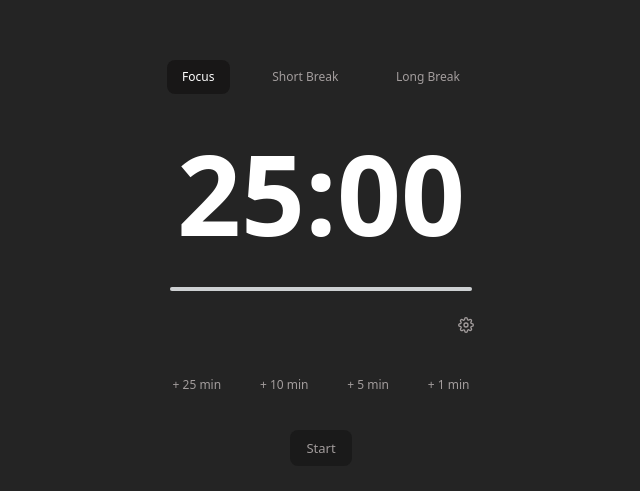
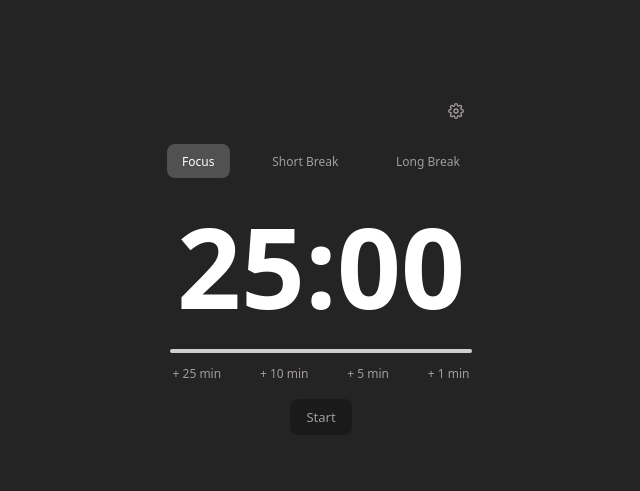
Before and after one commit to ink3rroll/REACT-ROADMAP-Pomodoro-Tracker, a React (Vite) app: page / in a window 1280 px wide. Shown: the part 137-628 px from the top of the page, without its empty margins (319-959 px from the left). Built offline with nearby package versions, Linux system fonts and the light colour scheme.

Commit message:
updated the input 0 bug

```diff
--- a/src/App.jsx
+++ b/src/App.jsx
@@ -134,21 +134,22 @@ function App() {
         <div onMouseDown={(e) => {if (e.target === e.currentTarget){setHideModal(true)} }} className='settings-modal'>
           <form action="" onMouseDown={(e) => e.stopPropagation()}>
               <label style={{ color: textColor1 }} htmlFor="focus">Focus Default Timer Min</label>
-              <input style={{ color: textColor1 }} type="number" min="1" step="1" onChange={(e) => setTempSettings({...tempSettings, focus: Number(e.target.value)})} name="" id="focus" value={tempSettings["focus"]} />
+              <input style={{ color: textColor1 }} type="number" min="1" step="1" onChange={(e) => setTempSettings({...tempSettings, focus: e.target.value === "" ? "" : Number(e.target.value)})} name="" id="focus" value={tempSettings["focus"]} />
               <label style={{ color: textColor2 }} htmlFor="short">Short Break Default Timer Min</label>
-              <input style={{ color: textColor2 }} type="number" min="1" step="1" onChange={(e) => setTempSettings({...tempSettings, short: Number(e.target.value)})} name="" id="short" value={tempSettings["short"]} />
+              <input style={{ color: textColor2 }} type="number" min="1" step="1" onChange={(e) => setTempSettings({...tempSettings, short: e.target.value === "" ? "" : Number(e.target.value)})} name="" id="short" value={tempSettings["short"]} />
               <label style={{ color: textColor3 }} htmlFor="long">Long Break Default Timer Min</label>
-              <input style={{ color: textColor3 }} type="number" min="1" step="1" onChange={(e) => setTempSettings({...tempSettings, long: Number(e.target.value)})} name="" id="long" value={tempSettings["long"]}/>
+              <input style={{ color: textColor3 }} type="number" min="1" step="1" onChange={(e) => setTempSettings({...tempSettings, long: e.target.value === "" ? "" : Number(e.target.value)})} name="" id="long" value={tempSettings["long"]}/>
               <button disabled={(tempSettings["focus"] === focusTimerDefault && tempSettings["short"] === shortBreakDefault && tempSettings["long"] === longBreakDefault)} className='update-btn' type='submit' onClick={(e) => handleUpdateSettings(e)}>Update Settings</button>
             </form>
         </div>}
 
-
+        <button onClick={() => setHideModal(false)} className='settings-btn'><FiSettings/></button>
         <div className="row">
           <button onClick={() => setTimerMode(0)} className='timer-mode-btn' data-active={timerMode === 0}>Focus</button>
           <button onClick={() => setTimerMode(1)} className='timer-mode-btn' data-active={timerMode === 1}>Short Break</button>
           <button onClick={() => setTimerMode(2)} className='timer-mode-btn' data-active={timerMode === 2}>Long Break</button>
         </div>
+
 
         <h1>{formatTime(mainTimer)}</h1>
         <div className="row">
@@ -156,7 +157,7 @@ function App() {
             <div style={{ width: `${progressPercent}%` }} className='progress-bar'></div>
           </div>
         </div>
-        <button onClick={() => setHideModal(false)} className='settings-btn'><FiSettings/></button>
+
 
         <div className="row">
           <button onClick={() => {
--- a/src/styles/App.css
+++ b/src/styles/App.css
@@ -94,7 +94,6 @@ input:active, input:focus {
 .row {
   display: flex;
   justify-content: space-around;
-  padding: 10px;
 }
 
 .timer-increment-btn {
@@ -109,7 +108,7 @@ input:active, input:focus {
 }
 
 .timer-mode-btn[data-active="true"] {
-  background-color: rgb(24, 23, 23);
+  background-color: rgb(82, 81, 81);
   color: white;
 }
 
@@ -190,5 +189,6 @@ h1 {
   text-align: center;
   color: white;
   font-size: 7em;
-  margin: 0px;
+  margin: -1px;
+  border-radius: 10px;
 }
```
